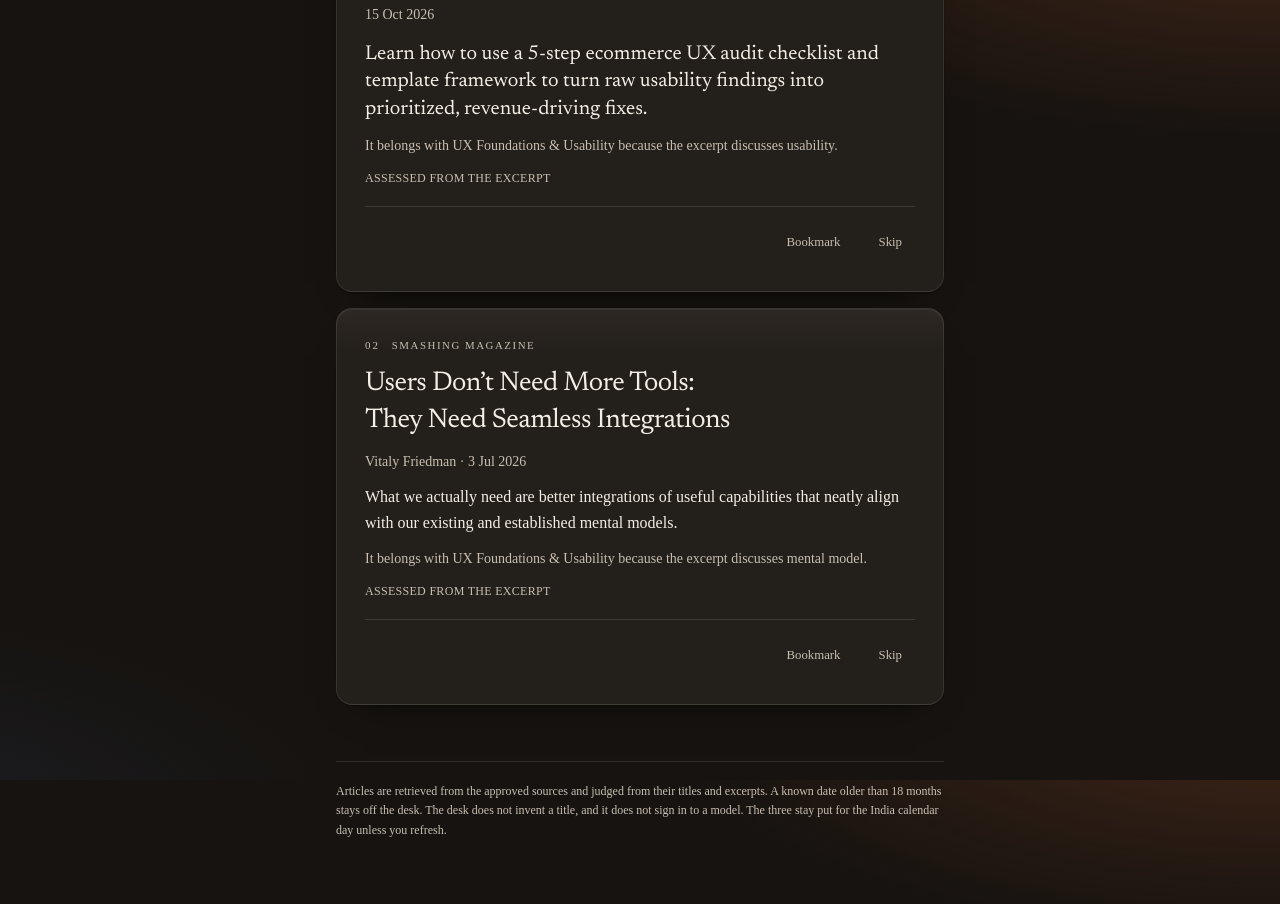
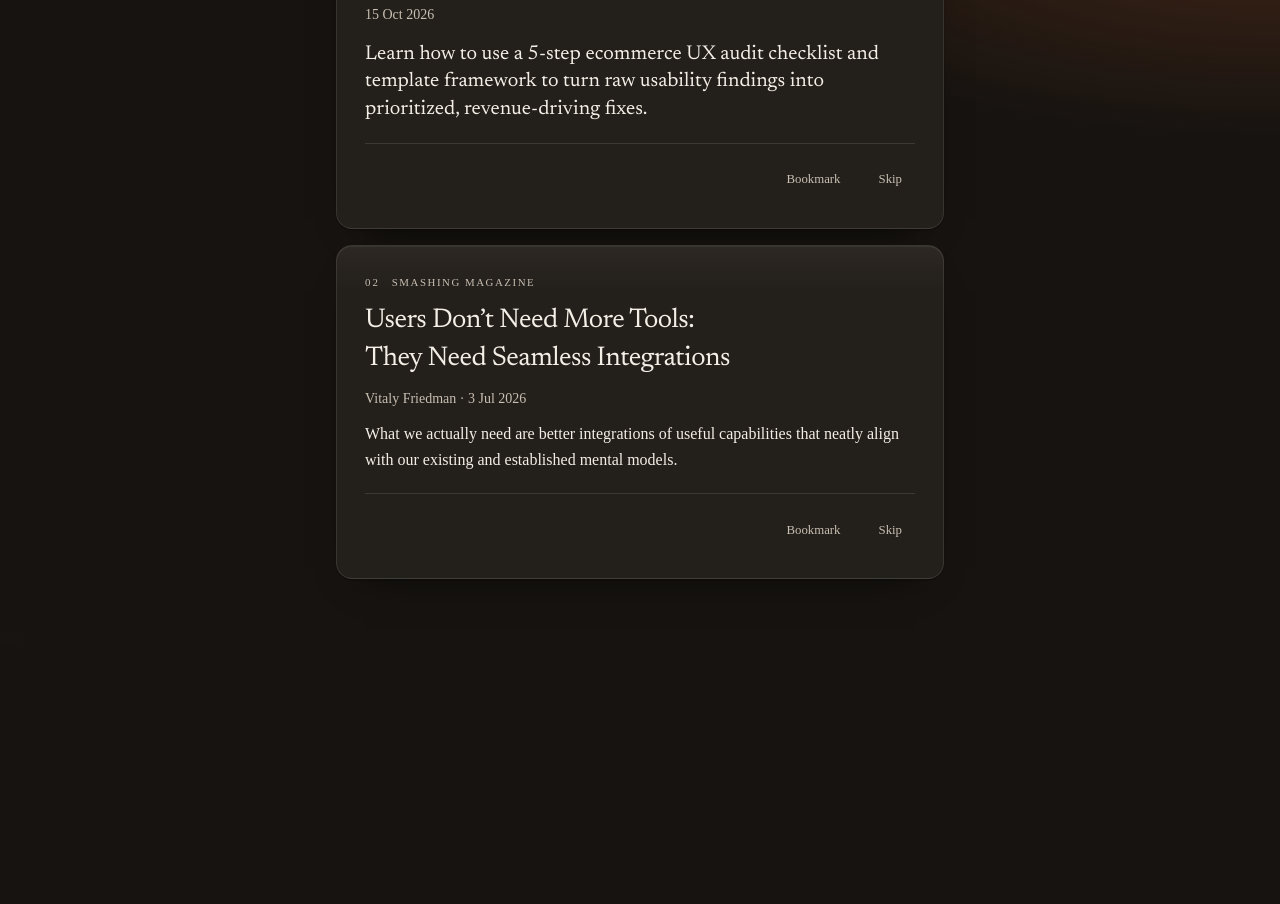
Before and after one commit to Divyaray16/reading-desk, a Next.js app in the folder web/: page / in a window 1280 px wide. Shown: the part 820-1724 px from the top of the page. After the commit the page ends 1463 px from the top, so only its background shows below. Built offline with nearby package versions, Linux system fonts and the light colour scheme.

Commit message:
Remove the explanatory footer from the reading desk.
Co-authored-by: raydivya7 <raydivya7@gmail.com>

```diff
--- a/web/components/desk.tsx
+++ b/web/components/desk.tsx
@@ -388,10 +388,6 @@ export function Desk() {
           </>
         ) : null}
       </div>
-
-      <p className="mt-14 border-t border-border pt-5 text-xs leading-relaxed text-muted-foreground">
-        Articles are retrieved from the approved sources and judged from their titles and excerpts. A known date older than 18 months stays off the desk. The desk does not invent a title, and it does not sign in to a model. The three stay put for the India calendar day unless you refresh.
-      </p>
     </main>
   );
 }
@@ -715,12 +711,6 @@ function ArticleItem({
         >
           {article.explanation.text}
         </p>
-        {article.explanation.focus ? (
-          <p className="mt-3 max-w-[36rem] text-sm leading-relaxed text-muted-foreground">{article.explanation.focus}</p>
-        ) : null}
-        <p className="mt-3 text-xs tracking-wide text-muted-foreground uppercase">
-          {article.evidence === "full_text" ? "Read in full" : "Assessed from the excerpt"}
-        </p>
         {onSkip || onUseful ? (
           <div className="mt-5 flex items-center justify-end gap-3 border-t border-border pt-4">
             {onUseful ? (
```
